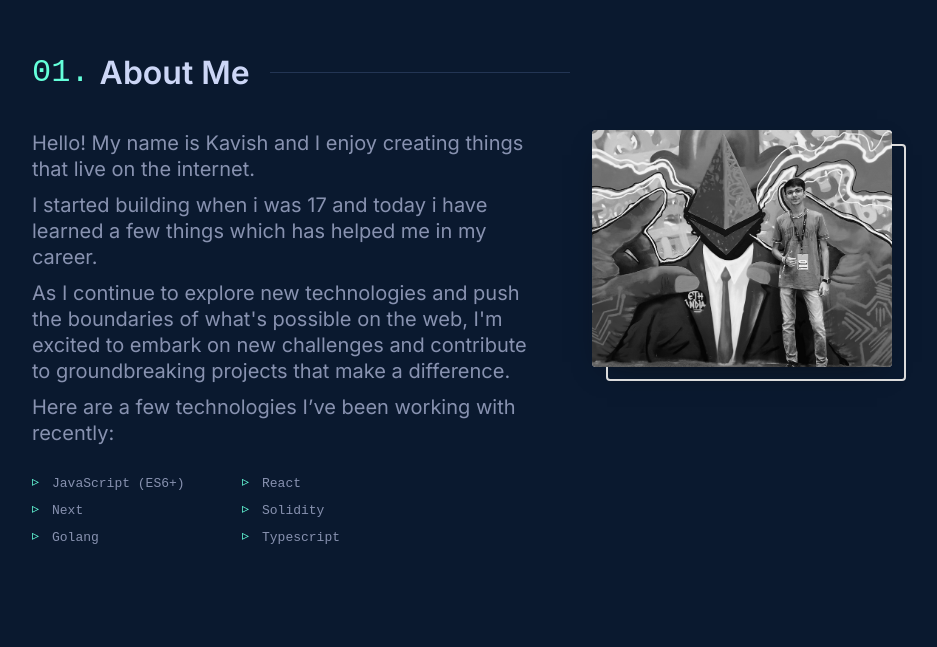
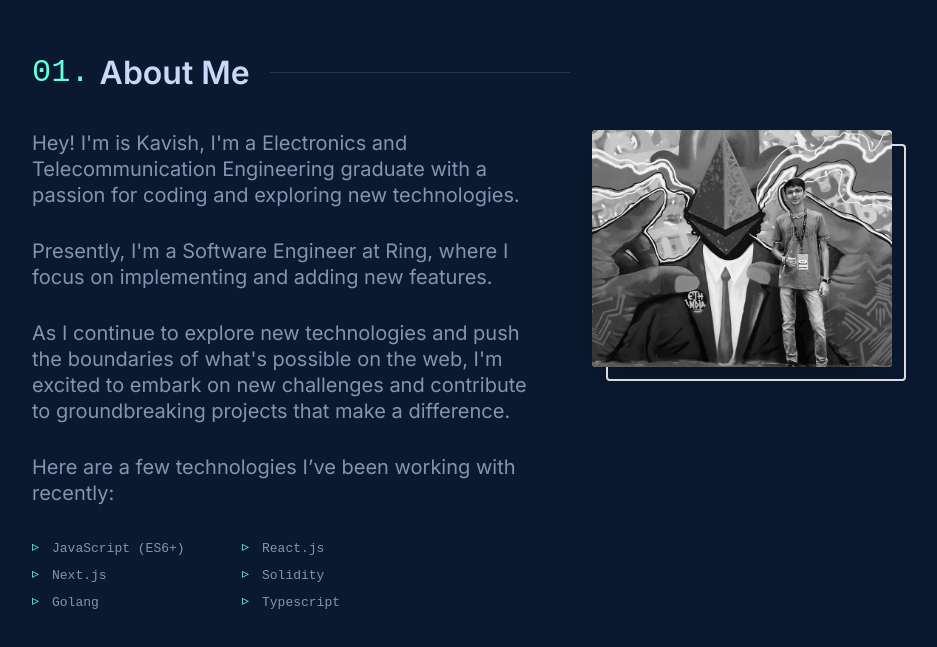
Before and after one commit to kavishshahh/portfolio-ks, a Next.js app: page / in a window 1280 px wide. Shown: the part 855-1502 px from the top of the page, without its empty margins (158-1095 px from the left). Built offline with nearby package versions, Linux system fonts and the light colour scheme.

Commit message:
description update for hero and about

```diff
--- a/components/sections/About/About.module.css
+++ b/components/sections/About/About.module.css
@@ -105,12 +105,15 @@
 .wrapperimg {
   position: relative;
   border-radius: var(--border-radius);
-
   transition: var(--transition);
 }
 
 .styledP p {
-  padding: 0 0 10px;
+  padding: 0 0 30px;
+}
+
+.styledP p:last-child {
+  padding: 0 0 15px;
 }
 
 .styledText .skills {
--- a/components/sections/About/About.tsx
+++ b/components/sections/About/About.tsx
@@ -15,12 +15,13 @@ const About = () => {
           <div>
             <div className={styles.styledP}>
               <p>
-                Hello! My name is Kavish and I enjoy creating things that live
-                on the internet.
+                Hey! I'm is Kavish, I'm a Electronics and Telecommunication
+                Engineering graduate with a passion for coding and exploring new
+                technologies.
               </p>
               <p>
-                I started building when i was 17 and today i have learned a few
-                things which has helped me in my career.
+                Presently, I'm a Software Engineer at Ring, where I focus on
+                implementing and adding new features.
               </p>
               <p>
                 As I continue to explore new technologies and push the
@@ -35,8 +36,8 @@ const About = () => {
             <div className={styles.styledText}>
               <ul className={styles.skills}>
                 <li>JavaScript (ES6+)</li>
-              <li>React</li>
-              <li>Next</li>
+                <li>React.js</li>
+                <li>Next.js</li>
                 <li>Solidity</li>
                 <li>Golang</li>
                 <li>Typescript</li>
@@ -45,13 +46,14 @@ const About = () => {
           </div>
           <div className={styles.aboutPic}>
             <div className={styles.wrapper}>
-              <img src="/ethpic.jpeg" alt="photo of kavish shah" className={styles.wrapperimg}/>
+              <img
+                src="/ethpic.jpeg"
+                alt="photo of kavish shah"
+                className={styles.wrapperimg}
+              />
             </div>
           </div>
-
-
         </div>
-
       </section>
     </div>
   );
--- a/components/sections/Hero/Hero.tsx
+++ b/components/sections/Hero/Hero.tsx
@@ -22,7 +22,7 @@ const Hero = () => {
     <section className={styles.heroSection} style={dynamicStyle}>
       <h1>Hi, my name is</h1>
       <h2>Kavish Shah.</h2>
-      <h3>I build things for the web.</h3>
+      <h3>I'm a Software Engineer.</h3>
       <p className={styles.pStyle}>
         I’m a recently graduated Engineer currently working as a Software Engineer. I occasionally
         participate in hackathons for fun.
```
Lines whose indentation alone changed are shown as unchanged.
